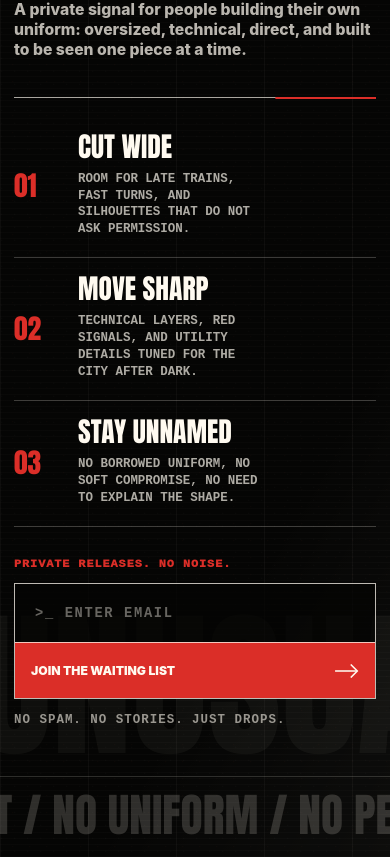
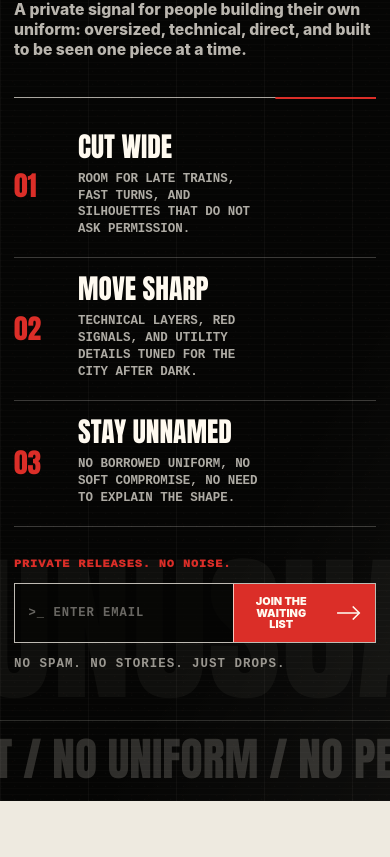
Before and after one commit to bamideleadesola-droid/unusual-clothing-hero, a React (Vite) app: page / in a window 390 px wide. Shown: the part 6680-7537 px from the top of the page. After the commit the page ends 7481 px from the top, so only its background shows below. Built offline with nearby package versions, Linux system fonts and the light colour scheme.

Commit message:
Keep waitlist button inline

```diff
--- a/src/styles.css
+++ b/src/styles.css
@@ -1817,6 +1817,10 @@ svg {
   transform: translateX(5px);
 }
 
+.code-signup button span {
+  white-space: nowrap;
+}
+
 .code-signup > p {
   min-height: 1.3em;
   margin: 0;
@@ -2658,22 +2662,31 @@ svg {
   }
 
   .signup-row {
-    grid-template-columns: 1fr;
-    min-height: 0;
+    grid-template-columns: minmax(0, 1fr) minmax(142px, 0.58fr);
+    min-height: 58px;
   }
 
   .code-signup button {
     min-width: 0;
-    min-height: 56px;
-    padding-inline: 1rem;
-    border-top: 1px solid rgba(255, 250, 240, 0.74);
-    border-left: 0;
+    min-height: 58px;
+    gap: 0.75rem;
+    padding-inline: 0.85rem;
+    border-top: 0;
+    border-left: 1px solid rgba(255, 250, 240, 0.74);
+    font-size: 0.68rem;
+  }
+
+  .code-signup button span {
+    max-width: 8.7ch;
+    line-height: 1.05;
+    white-space: normal;
   }
 
   .code-signup input {
     min-height: 58px;
-    font-size: 0.86rem;
-    letter-spacing: 0.12em;
+    padding-inline: 0.85rem;
+    font-size: 0.76rem;
+    letter-spacing: 0.08em;
   }
 
   .code-ticker {
```
